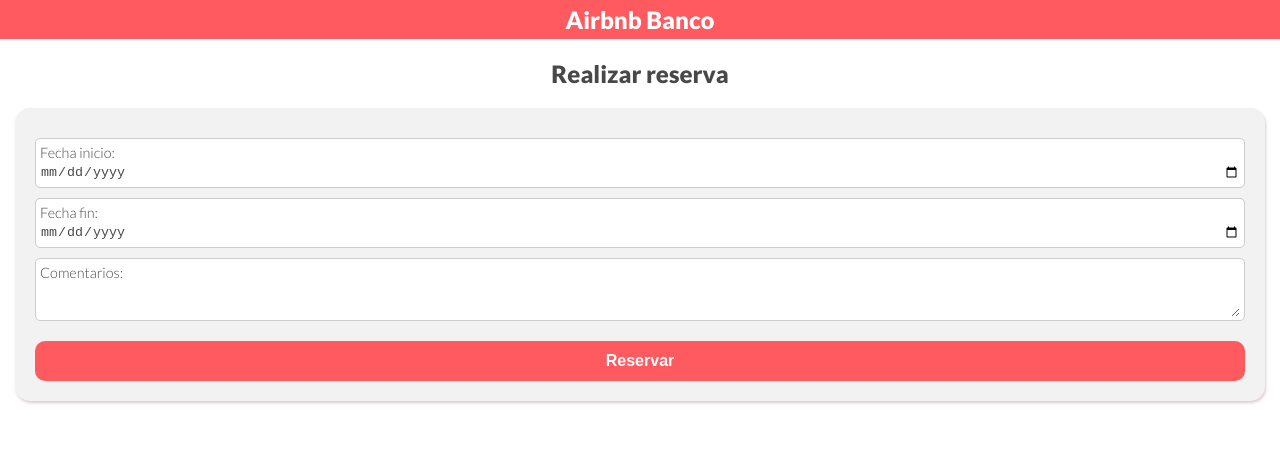
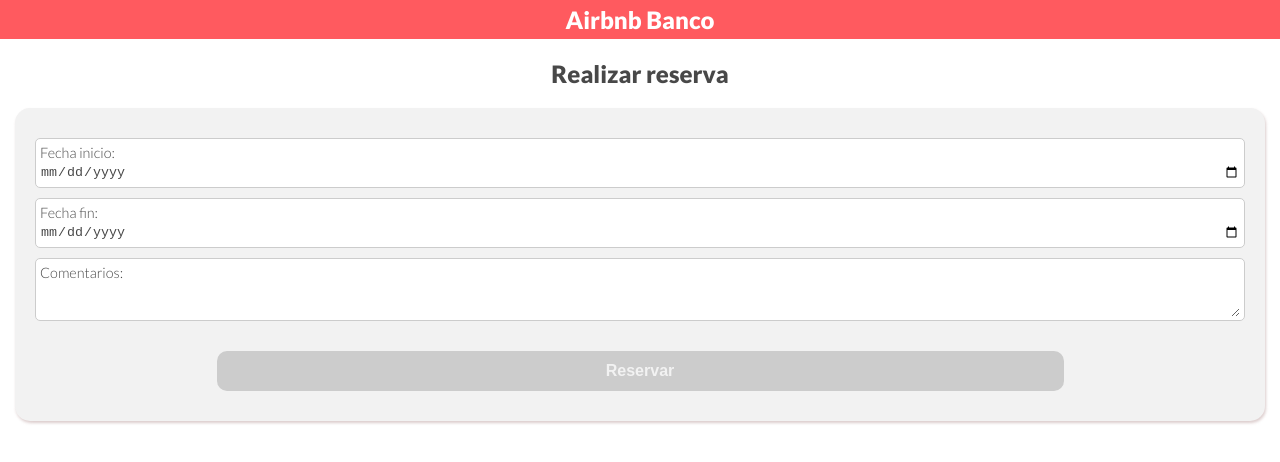
Before and after one commit to santiVY/FundamentosAngular, an Angular app in the folder clone-airbnb/: page /booking in a window 1280 px wide. Shown: the top 462 px of the page. Built offline with nearby package versions, Linux system fonts and the light colour scheme.

Commit message:
Se implementa swal y se agrega estilos a los botones

```diff
--- a/clone-airbnb/package.json
+++ b/clone-airbnb/package.json
@@ -20,6 +20,8 @@
     "@angular/platform-browser-dynamic": "~10.1.3",
     "@angular/router": "~10.1.3",
     "rxjs": "~6.6.0",
+    "sweetalert": "^2.1.2",
+    "sweetalert2": "^10.8.1",
     "tslib": "^2.0.0",
     "zone.js": "~0.10.2"
   },
--- a/clone-airbnb/src/app/booking/components/form-booking/form-booking.component.ts
+++ b/clone-airbnb/src/app/booking/components/form-booking/form-booking.component.ts
@@ -1,8 +1,11 @@
+import { HttpResponse } from '@angular/common/http';
 import { Component, OnInit } from '@angular/core';
 import { AbstractControl, FormBuilder, FormGroup, Validators } from '@angular/forms';
 import { Router } from '@angular/router';
 import { BookingService } from 'src/app/services/booking/booking.service';
 import { IBooking } from 'src/app/shared/models/booking.model';
+import Swal from 'sweetalert2';
+
 
 @Component({
   selector: 'app-form-booking',
@@ -57,9 +60,6 @@
     let arrayDateStart = dateStar.split('-');
     let arrayDateEnd = dateEnd.split('-');
 
-    console.log('fecha inicio', arrayDateStart)
-    console.log('fecha final', arrayDateEnd)
-
     if(parseInt(arrayDateEnd[0]) < parseInt(arrayDateStart[0])){
       errors = { dateStartError: 'El año debe ser mayor o igual al año inicio'};
     }else if(parseInt(arrayDateEnd[0]) === parseInt(arrayDateStart[0]) && parseInt(arrayDateEnd[1]) < parseInt(arrayDateStart[1])) {
@@ -105,15 +105,15 @@
     this.bookingService.postBooking(data).subscribe(
        response => {
          if(response.status === 1){
-            alert('Reserva exitosa');
-            console.log('reserva exitosa', response);
-            this.router.navigate(['/home']);
+          Swal.fire("Exitosa!", "Reserva realizada!", "success");
+          console.log('reserva exitosa', response);
+          this.router.navigate(['/home']);
          }else{
-           alert('token no valido');
+          Swal.fire("Error!", "Token no valido!", "error");
+          this.router.navigate(['/signin']);
          }
        }
      );
   }
 
-
 }
--- a/clone-airbnb/src/app/detail/components/card/card.component.html
+++ b/clone-airbnb/src/app/detail/components/card/card.component.html
@@ -2,5 +2,5 @@
     <img [src]="experience?.image">
     <p>{{experience?.title}}</p>
     <app-score [score]="experience?.score"></app-score>
-    <button [routerLink]="['/booking']">Reservar ahora!</button>
 </section>
+<button [routerLink]="['/booking']">Reservar ahora!</button>
--- a/clone-airbnb/src/app/error-page/components/page404/page404.component.html
+++ b/clone-airbnb/src/app/error-page/components/page404/page404.component.html
@@ -1 +1,3 @@
-<p>page404 works!</p>
+<div>
+    <img src="../../../../404Page.png" alt="">
+</div>
--- a/clone-airbnb/src/app/error-page/components/page404/page404.component.scss
+++ b/clone-airbnb/src/app/error-page/components/page404/page404.component.scss
@@ -0,0 +1,4 @@
+div{
+    display: flex;
+    justify-content: center;
+}
--- a/clone-airbnb/src/app/services/booking/booking.service.ts
+++ b/clone-airbnb/src/app/services/booking/booking.service.ts
@@ -18,6 +18,7 @@
   private handlerError(error: HttpErrorResponse){
     console.error('Http error', error);
     return throwError(`Error calling api ${error.message}`);
+
   }
 
   public postBooking(booking: IBooking): Observable<IBookingResponse> {
--- a/clone-airbnb/src/styles/global.scss
+++ b/clone-airbnb/src/styles/global.scss
@@ -4,20 +4,35 @@
     font-family: 'Lato';
 }
 
+
 button {
-    width: 100%;
+    width: 70%;
     height: 40px;
     font-weight: 900;
     font-size: 1em;
     border-radius: 10px;
-    background-color: $rausch-color;
+    background-color:$rausch-color;
+    border: none;
+    outline: none;
     color: $while-color;
-    display: flex;
-    align-items: center;
-    justify-content: center;
+    margin: 10px 15%;
+    &:hover{
+        opacity: 0.7;
+        cursor: pointer;
+    }
+}
+
+button:disabled {
+    background-color: #ccc;
+    color: $bg-color;
     margin-top: 20px;
     border: none;
+    outline: none;
+    &:hover{
+        opacity: 1;
+    }
 }
+
 
 .form {
     margin: 0 15px;
```
Also changed, not shown: clone-airbnb/src/404Page.png (added), 1 other file (tests, documents, lock files or other folders).
